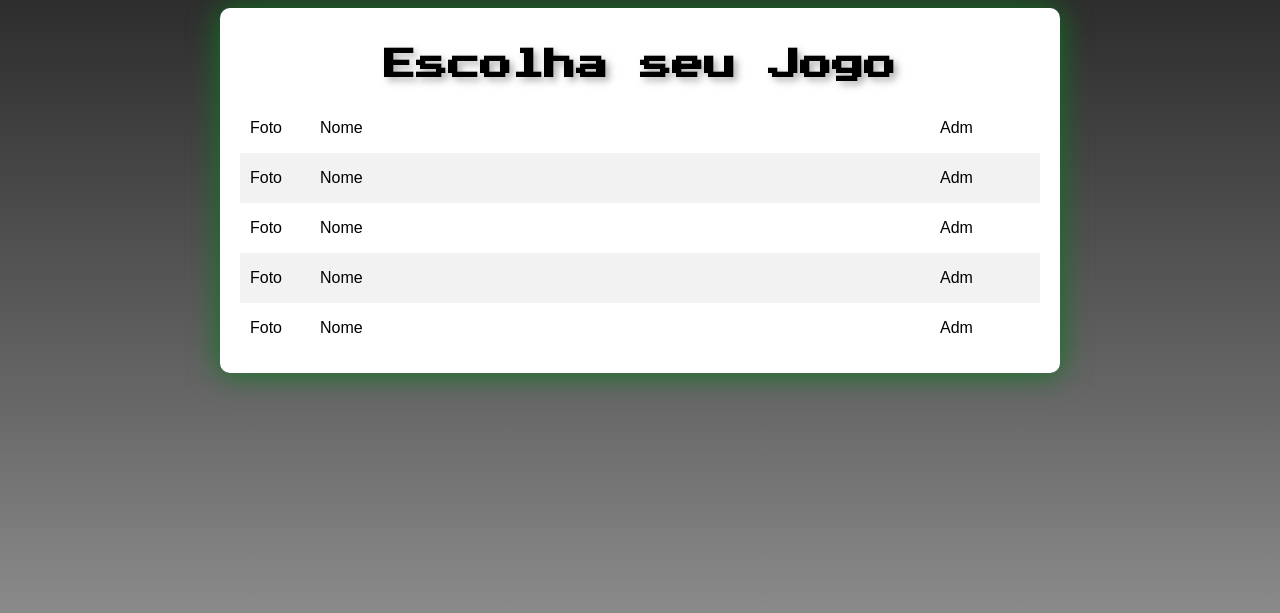
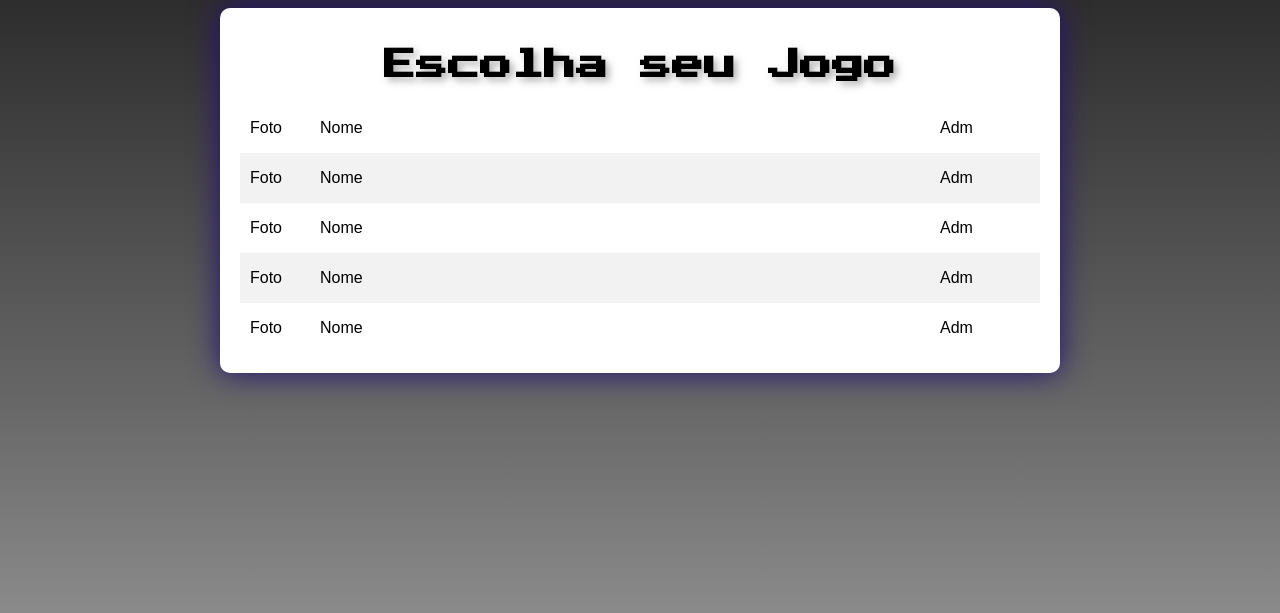
Before and after one commit to jharbes/PHPcomMySQL, a PHP site: page / in a window 1280 px wide. Shown: the top 613 px of the page. Run offline with PHP 8.4, Linux system fonts and the light colour scheme.

Commit message:
Update style.css

```diff
--- a/estilos/style.css
+++ b/estilos/style.css
@@ -19,7 +19,7 @@ div#corpo{
     margin: auto;
     padding: 20px;
     background-color: #fff;
-    box-shadow: 0px 0px 30px rgb(15, 117, 32);
+    box-shadow: 0px 0px 30px rgb(34, 15, 117);
     border-radius: 10px;
 }
 table.listagem{
```
